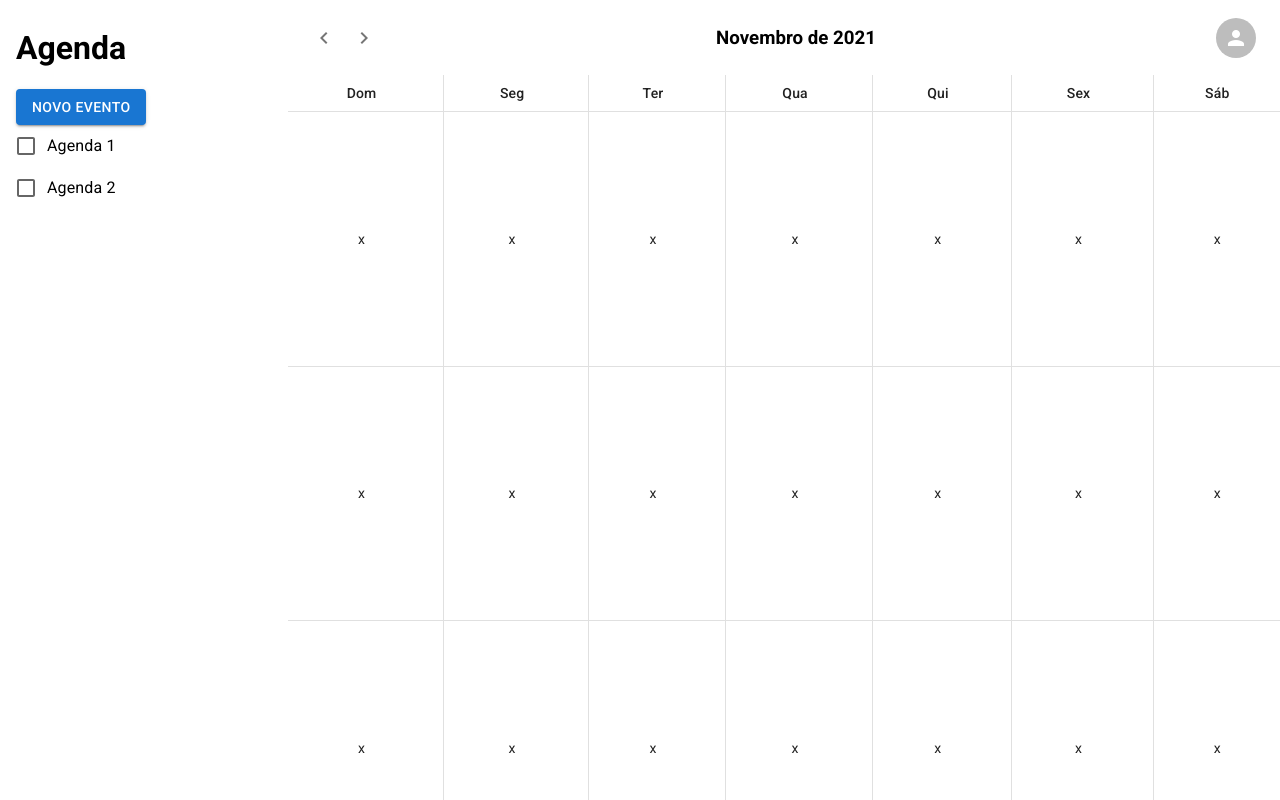
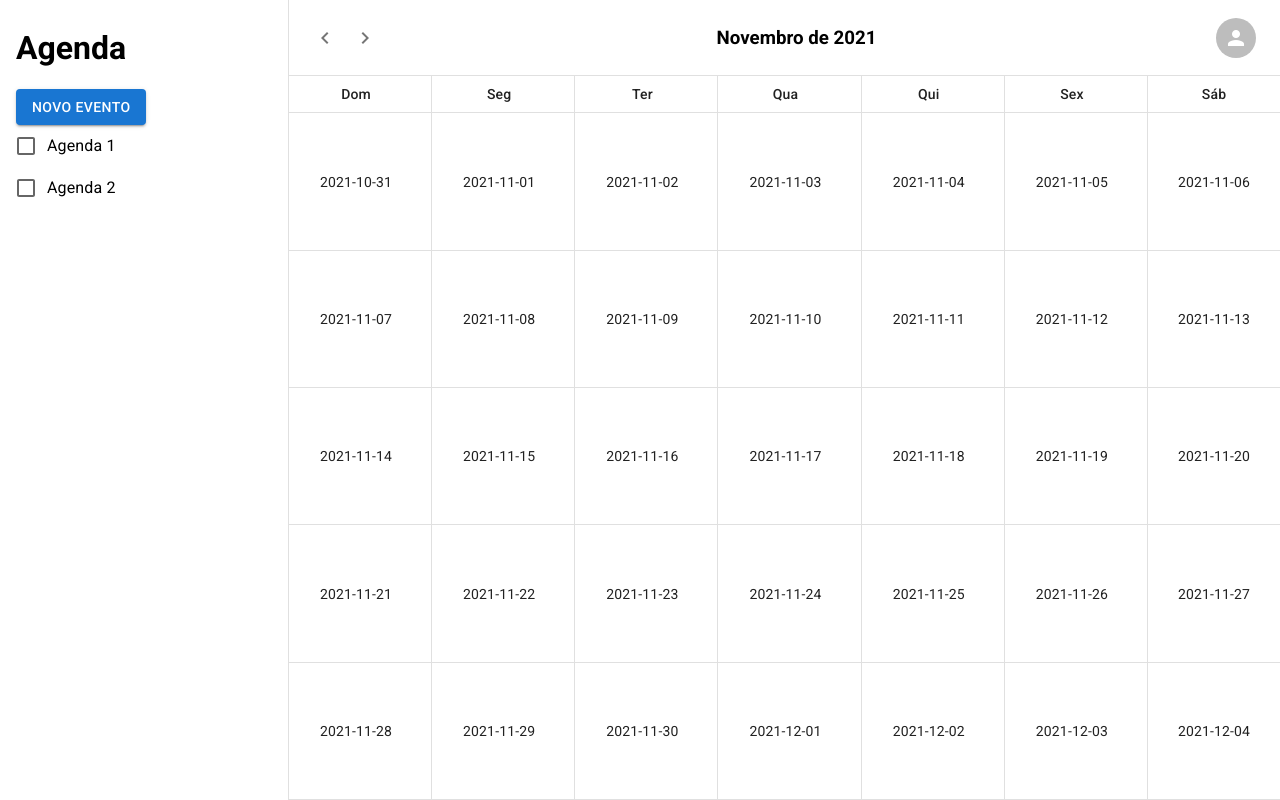
Before and after one commit to humbhenri/react-projects, a React (Create React App) app in the folder calendar/: page / in a window 1280 px wide. Built offline with nearby package versions, Linux system fonts and the light colour scheme.

Commit message:
preenche calendário com o mês atual

```diff
--- a/calendar/src/app/CalendarScreen.tsx
+++ b/calendar/src/app/CalendarScreen.tsx
@@ -14,12 +14,15 @@ import Icon from "@material-ui/core/Icon";
 import { IconButton } from "@material-ui/core";
 import Avatar from "@mui/material/Avatar";
 
+import { DAYS_OF_WEEK, ICalendarCell, generateCalendar } from "./services/date";
+
 const useStyles = makeStyles((theme?: any) => ({
   table: {
     height: "100%",
     "& td ~ td, & th ~ th": {
       borderLeft: "1px solid rgb(224, 224, 224)",
     },
+    borderTop: "1px solid rgb(224, 224, 224)",
   },
   tbody: {
     height: "100%",
@@ -28,10 +31,15 @@ const useStyles = makeStyles((theme?: any) => ({
     minWidth: "16em",
     padding: "8px 16px",
   },
+  tableContainer: {
+    display: "flex",
+    flexDirection: "column",
+    borderLeft: "1px solid rgb(224, 224, 224)",
+  },
 }));
 
-const rows = ["Dom", "Seg", "Ter", "Qua", "Qui", "Sex", "Sáb"];
 export default function CalendarScreen() {
+  const weeks = generateCalendar(new Date().toISOString().slice(0, 10));
   const classes = useStyles();
   return (
     <Box display="flex" height="100%">
@@ -51,7 +59,7 @@ export default function CalendarScreen() {
           />
         </FormGroup>
       </Box>
-      <TableContainer component={"div"}>
+      <TableContainer component={"div"} className={classes.tableContainer}>
         <Box display="flex" padding="8px 16px">
           <IconButton>
             <Icon>chevron_left</Icon>
@@ -77,41 +85,21 @@ export default function CalendarScreen() {
         >
           <TableHead>
             <TableRow>
-              {rows.map((row) => (
-                <TableCell align="center" key={row}>
-                  {row}
+              {DAYS_OF_WEEK.map((day) => (
+                <TableCell align="center" key={day}>
+                  {day}
                 </TableCell>
               ))}
             </TableRow>
           </TableHead>
           <TableBody className={classes.tbody}>
-            <TableRow>
-              <TableCell align="center">x</TableCell>
-              <TableCell align="center">x</TableCell>
-              <TableCell align="center">x</TableCell>
-              <TableCell align="center">x</TableCell>
-              <TableCell align="center">x</TableCell>
-              <TableCell align="center">x</TableCell>
-              <TableCell align="center">x</TableCell>
-            </TableRow>
-            <TableRow>
-              <TableCell align="center">x</TableCell>
-              <TableCell align="center">x</TableCell>
-              <TableCell align="center">x</TableCell>
-              <TableCell align="center">x</TableCell>
-              <TableCell align="center">x</TableCell>
-              <TableCell align="center">x</TableCell>
-              <TableCell align="center">x</TableCell>
-            </TableRow>
-            <TableRow>
-              <TableCell align="center">x</TableCell>
-              <TableCell align="center">x</TableCell>
-              <TableCell align="center">x</TableCell>
-              <TableCell align="center">x</TableCell>
-              <TableCell align="center">x</TableCell>
-              <TableCell align="center">x</TableCell>
-              <TableCell align="center">x</TableCell>
-            </TableRow>
+            {weeks.map(week =>
+              <TableRow>
+                {week.map(day =>
+                  <TableCell align="center" key={day.date}>{day.date}</TableCell>
+                )}
+              </TableRow>
+            )}
           </TableBody>
         </Table>
       </TableContainer>
--- /dev/null
+++ b/calendar/src/app/services/date.ts
@@ -0,0 +1,29 @@
+export interface ICalendarCell {
+    date: string;
+}
+
+export const DAYS_OF_WEEK = ['Dom', 'Seg', 'Ter', 'Qua', 'Qui', 'Sex', 'Sáb'];
+
+export function generateCalendar(date: string): ICalendarCell[][] {
+    const weeks: ICalendarCell[][] = [];
+    const jsDate = new Date(`${date}T12:00:00`);
+    jsDate.setDate(1);
+    const currentMonth = jsDate.getMonth();
+    let currentDay = new Date(jsDate.valueOf());
+    const dayOfWeek = currentDay.getDay();
+    currentDay.setDate(1 - dayOfWeek);
+    do {
+        const week: ICalendarCell[] = [];
+        for (let i = 0; i < DAYS_OF_WEEK.length; i++) {
+            const monthStr = (currentDay.getMonth() + 1)
+                .toString()
+                .padStart(2, '0');
+            const dayStr = currentDay.getDate().toString().padStart(2, '0');
+            const isoDate = `${currentDay.getFullYear()}-${monthStr}-${dayStr}`;
+            week.push({ date: isoDate });
+            currentDay.setDate(currentDay.getDate() + 1);
+        }
+        weeks.push(week);
+    } while (currentDay.getMonth() === currentMonth);
+    return weeks;
+}
```
